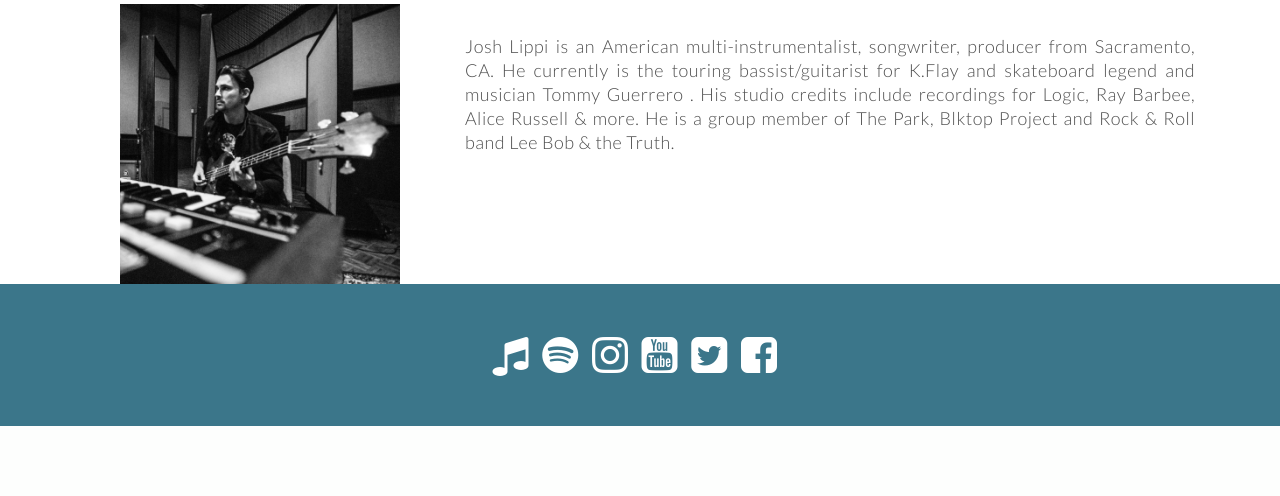
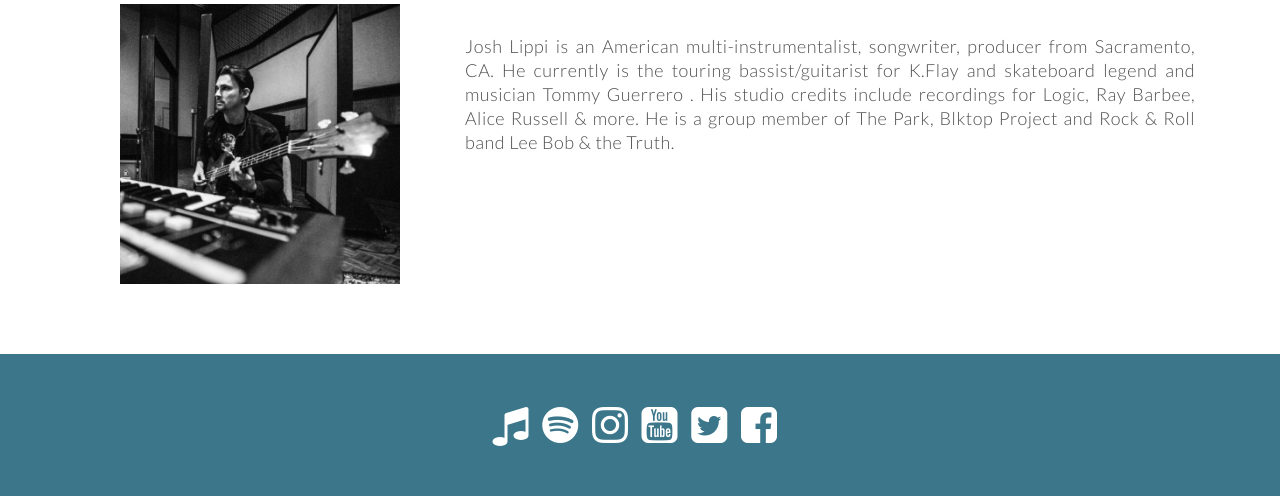
Before and after one commit to kwoulfe/josh-lippi, a PHP site: page / in a window 1280 px wide. Shown: the part 4579-5075 px from the top of the page. Before the commit the page ends 5005 px from the top, so only its background shows below. Run offline with PHP 8.4, Linux system fonts and the light colour scheme; some web fonts are replaced.

Commit message:
css stuff

```diff
--- a/css/style.css
+++ b/css/style.css
@@ -940,4 +940,5 @@ textarea {
   padding: 50px 30px;
   text-align: center;
   color: rgba(255, 255, 255, 0.7);
+  margin-top: 70px
 }
```
